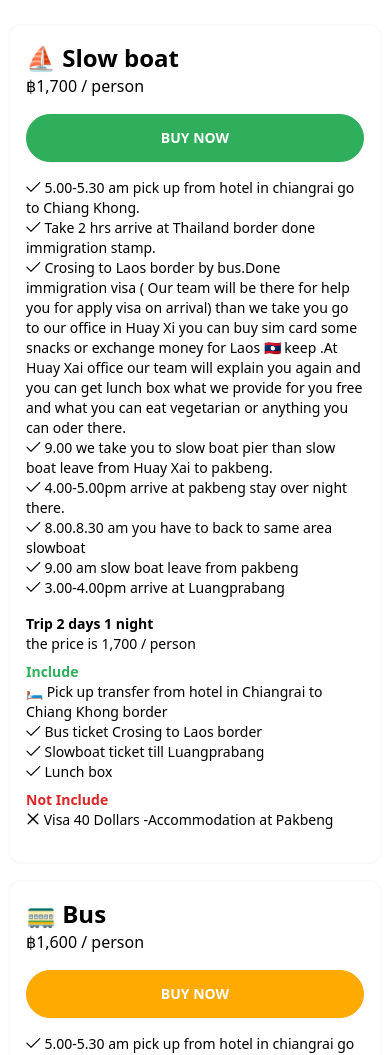
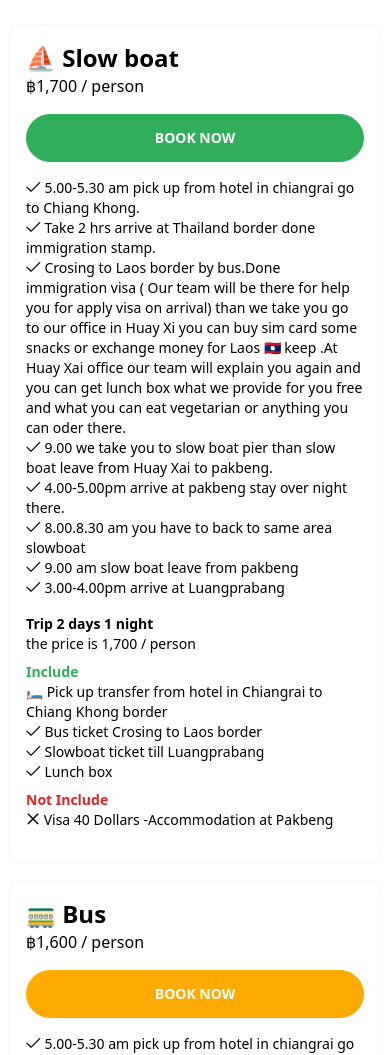
Before and after one commit to weha2/slowboat, a Nuxt app: page / in a window 390 px wide. Shown: the part 960-2015 px from the top of the page. Built offline with nearby package versions, Linux system fonts and the light colour scheme.

Commit message:
Change buy now to book now & what's app phone number

```diff
--- a/components/BusPackage.vue
+++ b/components/BusPackage.vue
@@ -14,10 +14,10 @@ const details = [
             <p class=" font-thin">฿1,600 / person</p>
         </div>
         <button class="btn btn-accent w-full rounded-full my-4">
-            <p class="text-white">BUY NOW</p>
+            <p class="text-white">BOOK NOW</p>
         </button>
         <ul class="text-sm">
-            <li v-for="detail in details"><i class="pi pi-check"></i> {{ detail }}</li>
+            <li v-for="(detail, index) in details" :key="index"><i class="pi pi-check"></i> {{ detail }}</li>
         </ul>
         <div class="my-4">
             <p class="text-sm">the time may have not correct deppen on situation. and the road it's not same Thailand
--- a/components/Menu.vue
+++ b/components/Menu.vue
@@ -1,6 +1,4 @@
 <script setup lang="ts">
-import { useRoute } from 'nuxt/app';
-
 interface Item {
     id: string,
     name: string
--- a/components/SlowboatPackage.vue
+++ b/components/SlowboatPackage.vue
@@ -19,10 +19,10 @@ const details = [
             <p class=" font-thin">฿1,700 / person</p>
         </div>
         <button class="btn btn-primary w-full rounded-full my-4">
-            <p class="text-white">BUY NOW</p>
+            <p class="text-white">BOOK NOW</p>
         </button>
         <ul class="text-sm">
-            <li v-for="detail in details"><i class="pi pi-check"></i> {{ detail }}</li>
+            <li v-for="(detail, index) in details" :key="index"><i class="pi pi-check"></i> {{ detail }}</li>
         </ul>
         <div class="my-4">
             <p class="text-sm font-semibold">Trip 2 days 1 night</p>
--- a/components/TrainPackage.vue
+++ b/components/TrainPackage.vue
@@ -12,23 +12,24 @@ const details = [
             <p class=" font-thin">฿1,600 / person</p>
         </div>
         <button class="btn btn-secondary w-full rounded-full my-4">
-            <p class="text-white">BUY NOW</p>
+            <p class="text-white">BOOK NOW</p>
         </button>
         <p class="text-sm">You will be same day at Luangprabang</p>
         <ul class="text-sm">
-            <li v-for="detail in details"><i class="pi pi-check"></i> {{ detail }}</li>
+            <li v-for="(detail, index) in details" :key="index"><i class="pi pi-check"></i> {{ detail }}</li>
         </ul>
         <div class="my-4">
             <p class="text-sm">the price is 1,990 / person</p>
             <div class="my-2">
                 <p class="text-sm text-primary font-bold">Include</p>
                 <ul class="text-sm">
-                    <li><i class="pi pi-check"></i> Transfer  from your hotel in Chiangrai to Chiangkhong  Thai border.</li>
-                    <li><i class="pi pi-check"></i> Bus ticket  Crosing  to Laos border.</li>
-                    <li><i class="pi pi-check"></i> Taxi go to our office  in Huayxai</li>
-                    <li><i class="pi pi-check"></i> Air van from Huayxai  to Nateuy  Station</li>
+                    <li><i class="pi pi-check"></i> Transfer from your hotel in Chiangrai to Chiangkhong Thai border.
+                    </li>
+                    <li><i class="pi pi-check"></i> Bus ticket Crosing to Laos border.</li>
+                    <li><i class="pi pi-check"></i> Taxi go to our office in Huayxai</li>
+                    <li><i class="pi pi-check"></i> Air van from Huayxai to Nateuy Station</li>
                     <li><i class="pi pi-check"></i> Train ticket to Luangprabang</li>
-                    <li><i class="pi pi-check"></i> Lunch box and drinking  water.</li>
+                    <li><i class="pi pi-check"></i> Lunch box and drinking water.</li>
                 </ul>
             </div>
             <div class="my-2">
--- a/components/WhatsAppChat.vue
+++ b/components/WhatsAppChat.vue
@@ -1,6 +1,6 @@
 <template>
     <div>
-        <a href="https://api.whatsapp.com/send?phone=0613587500" target="_blank">
+        <a href="https://api.whatsapp.com/send?phone=66613587500" target="_blank">
             <button class="fixed bottom-4 right-4 btn btn-primary btn-circle rounded-full"><i
                     class="pi pi-whatsapp text-white" style="font-size: 1.7rem;"></i></button>
         </a>
--- a/pages/index.vue
+++ b/pages/index.vue
@@ -5,6 +5,7 @@ useHead({
 </script>
 
 <template>
+    <div>
         <div class="flex sm:flex-row flex-col gap-4">
             <div class="flex-1 p-2 sm:p-0">
                 <div class=" sm:text-6xl text-4xl font-bold">
@@ -14,7 +15,8 @@ useHead({
                 <div class=" text-gray-600 font-thin text-xl">
                     <p>Promote slow tourism via Mekong River cruises to Luang Prabang, emphasizing cultural and natural
                         experiences, developing infrastructure and services at stopovers, generating community income,
-                    fostering Thai-Lao cooperation in conservation, and creating comprehensive tourism support systems.
+                        fostering Thai-Lao cooperation in conservation, and creating comprehensive tourism support
+                        systems.
                     </p>
                 </div>
             </div>
@@ -23,7 +25,8 @@ useHead({
                 <iframe src="https://www.youtube.com/embed/ZjWzmQ3tLFY?si=rqEPMtBoWgZrktTS?autoplay=1"
                     title="YouTube video player" frameborder="0"
                     allow="accelerometer; autoplay; clipboard-write; encrypted-media; gyroscope; picture-in-picture; web-share"
-                referrerpolicy="strict-origin-when-cross-origin" allowfullscreen class=" h-96 sm:h-72 w-full"></iframe>
+                    referrerpolicy="strict-origin-when-cross-origin" allowfullscreen
+                    class=" h-96 sm:h-72 w-full"></iframe>
                 <span class="text-sm text-gray-500 italic"><span>Original Video Credit : </span>Jill and Hannah</span>
                 <span class="text-sm text-gray-500 italic ml-1"><span>, Link to the Original Video : </span><a
                         href="https://www.youtube.com/watch?v=ZjWzmQ3tLFY"
@@ -50,4 +53,5 @@ useHead({
             </div>
             <Photo />
         </div>
+    </div>
 </template>
```
Lines whose indentation alone changed are shown as unchanged.
